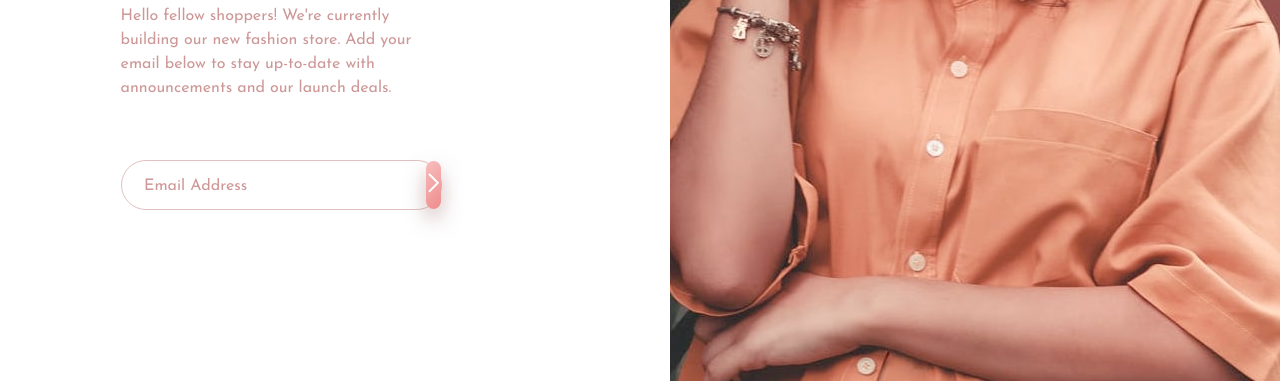
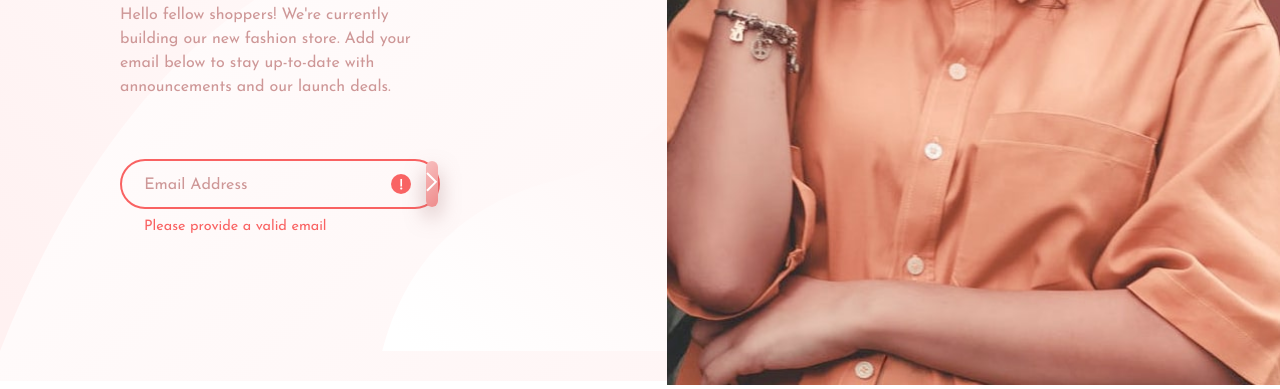
Before and after one commit to uxchar/base-apparel-coming-soon-page, a plain HTML site: page index.html in a window 1280 px wide. Both pictures are taken after a click on the button 433 px from the left and 603 px from the top of the page. Shown: the part 419-808 px from the top of the page. Drawn offline with nearby package versions, Linux system fonts and the light colour scheme.

Commit message:
fixed email input box, added styling with js

```diff
--- a/index.html
+++ b/index.html
@@ -28,7 +28,12 @@
   </head>
   <body>
     <main>
+      <!-- viewport container -->
+
       <div class="main-container">
+
+        <!-- card container for all elements -->
+
         <div class="card-container">
             <div class="header-container">
               <img src="./images/logo.svg" class="logo" alt="logo" />
@@ -37,6 +42,9 @@
               <img src="images/hero-mobile.jpg" class="img-mobile" alt="" />
               <img src="images/hero-desktop.jpg" class="img-desktop" alt="" />
             </div>
+
+            <!-- text below the img -->
+
             <div class="info-container">
             <h1 class="card-title">
               <span class="title-span">We're</span> coming soon
@@ -46,23 +54,28 @@
               store. Add your email below to stay up-to-date with announcements
               and our launch deals.
             </p>
+
+            <!-- email section -->
+
             <div class="email-container">
                 <input
                   type="text"
                   class="email-input-field"
                   placeholder="Email Address"
+                  required
                 />
                 <img src="./images/icon-error.svg" class="error-icon" />
 
                 <button
                   class="submit-button"
                   value="Submit"
+                  type="submit"
                   onclick="Javascript:checkEmail();"
                 >
                   <img src="./images/icon-arrow.svg" />
                 </button>
             </div>
-          <div class="error-message">Please provide a valid email</div>
+          <div class="error-message"></div>
           </div>
           </div>
         </div>
--- a/index.js
+++ b/index.js
@@ -1,11 +1,34 @@
 function checkEmail() {
   var email = document.querySelector(".email-input-field");
+  var email_error_text = document.querySelector(".error-message");
+  var email_error_icon = document.querySelector(".error-icon");
+  var email_input_container = document.querySelector(".email-container");
+  var email_input_field = document.querySelector(".email-input-field");
+
   var emailTest =
     /^([a-zA-Z0-9_\.\-])+\@(([a-zA-Z0-9\-])+\.)+([a-zA-Z0-9]{2,4})+$/;
 
+  // input reset
+
+  email_error_icon.style.visibility = "hidden";
+  email_input_container.style.border = "1px solid #ce9797";
+
+  // email validation
+
   if (!emailTest.test(email.value)) {
-    alert("Email address apears invalid, please provide your email address.");
+    email_error_text.innerHTML = "Please provide a valid email";
+    email_error_text.style.color = " 	#f96262";
+    email_error_text.style.visibility = "visible";
+    email_error_icon.style.visibility = "visible";
+    email_input_container.style.border = "2px solid #f96262";
     email.focus;
     return false;
+  } else {
+    email_error_text.innerHTML = "Thanks for signing up with us!";
+    email_error_text.style.color = "#ce9797";
+    email_input_field.value = "";
+    email_input_field.trim();
+    email_error_icon.style.visibility = "hidden";
+    email_input_container.style.border = "1px solid #ce9797";
   }
 }
--- a/styles.css
+++ b/styles.css
@@ -15,6 +15,8 @@
   -webkit-box-sizing: border-box;
   box-sizing: border-box;
 }
+
+/* mobile first design */
 
 .main-container {
   display: flex;
@@ -114,7 +116,6 @@ input {
   margin: auto auto 60px 40px;
   font-size: 0.9rem;
   color: var(--clr-soft-red);
-  visibility: hidden;
 }
 
 .submit-button {
@@ -132,7 +133,7 @@ input {
 
 /* media queries */
 
-@media screen and (min-width: 768px) {
+@media screen and (min-width: 1100px) {
   .main-container {
     display: initial;
   }
@@ -142,9 +143,9 @@ input {
     height: 100vh;
     display: grid;
     grid-template-columns: 0 2fr 1fr 0;
-    grid-template-rows: 1fr repeat(2, 0) 1fr repeat(2, 0);
-    grid-column-gap: 0px;
-    grid-row-gap: 0px;
+    background: url(./images/bg-pattern-desktop.svg) left no-repeat,
+      linear-gradient(135deg, hsl(0, 0%, 100%), hsl(0, 100%, 98%));
+    background-size: 60%;
   }
 
   .info-container {
@@ -198,6 +199,10 @@ input {
     max-width: 80%;
   }
 
+  .email-input-field {
+    background-color: var(--grd-off-white);
+  }
+
   .submit-button {
     width: 100px;
   }
```
